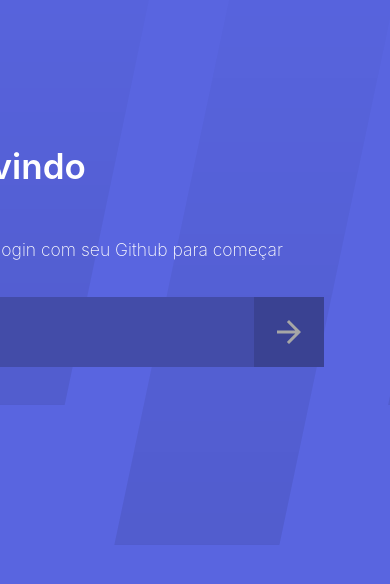
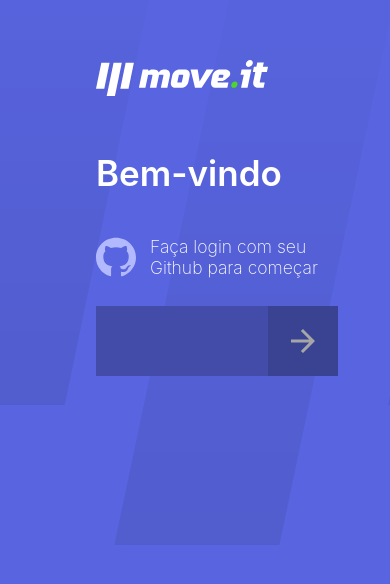
Before and after one commit to WalissonRodrigo/nlw04-react, a Next.js app: page / in a window 390 px wide. Shown: the part 204-788 px from the top of the page. Built offline with nearby package versions, Linux system fonts and the light colour scheme.

Commit message:
inclusão do titulo da página para home e upgrade no css para otimizar responsividade.

```diff
--- a/src/pages/index.tsx
+++ b/src/pages/index.tsx
@@ -1,6 +1,7 @@
+import { useState } from "react";
+import { useRouter } from "next/router";
+import Head from "next/head";
 import styles from "../styles/pages/Login.module.css";
-import { useRouter } from "next/router";
-import { useState } from "react";
 import Cookies from "js-cookie";
 
 function Login() {
@@ -12,6 +13,9 @@
   }
   return (
     <div className={styles.container}>
+      <Head>
+        <title>Login | move.it</title>
+      </Head>
       <div className={styles.formLogin}>
         <img src="/logo-full.svg" alt="Logo do MoveIt" />
         <strong>Bem-vindo</strong>
--- a/src/styles/pages/Login.module.css
+++ b/src/styles/pages/Login.module.css
@@ -12,17 +12,17 @@
 }
 
 .formLogin {
-  width: 38rem;
-  /* height: 40rem; */
+  width: 50%;
   display: flex;
   align-items: flex-start;
   justify-content: flex-start;
   flex-direction: column;
+  margin-right: 10%;
 }
 
 .formLogin > img {
   margin-bottom: 4rem;
-  width: 25vw;
+  width: 70%;
 }
 .formLogin strong {
   color: var(--white);
@@ -56,6 +56,7 @@
 
 .formLogin > form input {
   height: 5rem;
+  width: 70%;
   background: var(--blue);
   filter: brightness(0.75);
   font-size: 1.5rem;
@@ -78,7 +79,6 @@
   color: var(--white);
   padding: 1rem;
   border: 0 transparent;
-
 }
 
 .formLogin > form button:hover {
```
